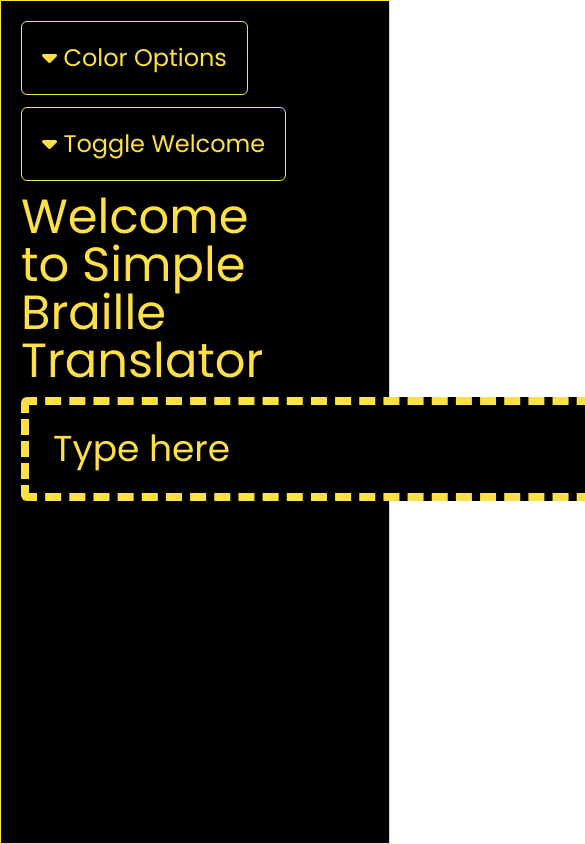
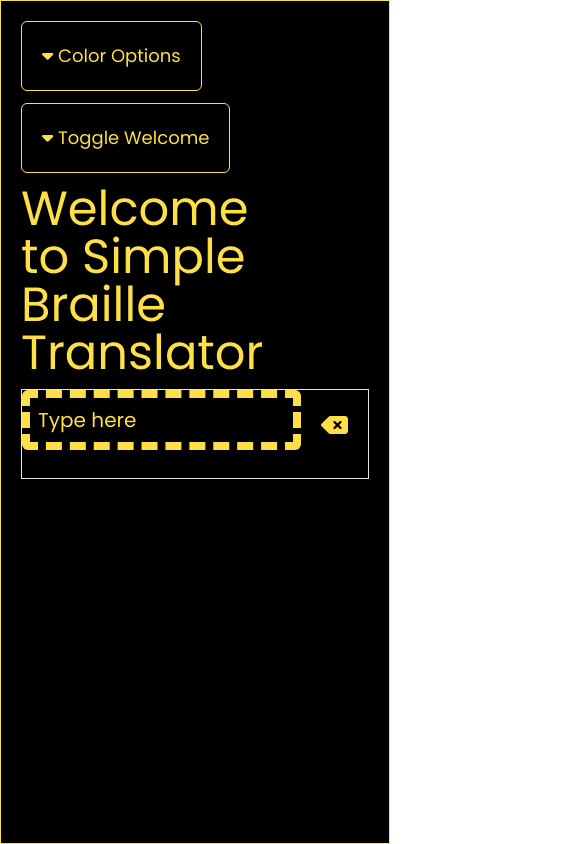
Before and after one commit to migauth/braille-translator, a Vue app: page / in a window 390 px wide. Shown: the top 844 px of the page, 585 px wide, since content can reach past the window. Built offline with nearby package versions, Linux system fonts and the light colour scheme; what tailwindcss-animated would draw is missing.

Commit message:
fit responsive design for smaller screens

```diff
--- a/src/App.vue
+++ b/src/App.vue
@@ -32,24 +32,24 @@ const buttonClass = computed(() => {
 <template>
   <main :class="siteClass">
     <!-- Toggle Button -->
-    <div>
+    <div class="flex flex-wrap">
       <button
         @click="toggleColorOptions"
         :class="buttonClass"
-        class="border border-black text-black rounded-md p-2 text-2xl mb-3 mr-3"
+        class="border border-black text-black rounded-md p-2 text-lg sm:text-2xl mb-3 mr-3"
       >
         <i class="fa-solid fa-caret-down" /> Color Options
       </button>
       <button
         @click="toggleHeader"
         :class="buttonClass"
-        class="border border-black text-black rounded-md p-2 text-2xl mb-3"
+        class="border border-black text-black rounded-md p-2 text-lg sm:text-2xl mb-3"
       >
         <i class="fa-solid fa-caret-down" /> Toggle Welcome
       </button>
     </div>
     <!-- Colour buttons -->
-    <div v-if="showColorOptions" class="z-10 flex p-0 mb-4 animate-flip-down">
+    <div v-if="showColorOptions" class="z-10 flex flex-wrap p-0 mb-4 animate-flip-down">
       <StyleButton></StyleButton>
     </div>
     <!-- Title -->
@@ -60,7 +60,7 @@ const buttonClass = computed(() => {
       Welcome to Simple Braille Translator
     </h1>
     <!-- Translator -->
-    <div class="w-3/4 h-fit">
+    <div class="w-full sm:w-3/4">
       <TranslatorInputOutput @update:query="handleQueryUpdate" />
     </div>
   </main>
--- a/src/components/TranslatorInputOutput.vue
+++ b/src/components/TranslatorInputOutput.vue
@@ -80,10 +80,10 @@ const buttonClass = computed(() => {
 </script>
 
 <template>
-  <div>
+  <div class="border w-full sm:w-3/4">
     <div class="flex">
       <form @submit.prevent>
-        <div>
+        <div class="w-full">
           <input
             id="textInput"
             type="text"
@@ -95,13 +95,13 @@ const buttonClass = computed(() => {
       </form>
       <button
         :class="buttonClass"
-        class="border-none text-4xl hover:animate-jump"
+        class="border-none text-2xl sm:text-4xl hover:animate-jump"
         @click="clearInput"
       >
         <i class="fa-solid fa-delete-left" />
       </button>
     </div>
-    <div class="w-full text-6xl p-6 overflow-auto break-words">
+    <div class="w-full text-3xl sm:text-6xl p-2 sm:p-6 overflow-auto break-words">
       <!-- <div v-if="textToBraille.length === 0">
         <p>hi</p>
         text will appear here
--- a/src/state.js
+++ b/src/state.js
@@ -10,11 +10,11 @@ export const siteStyles = ref({
 })
 
 export const inputStyles = ref({
-  width: 'w-fit',
+  width: 'w-full sm:w-3/4',
   border: 'border-8 border-dashed border-yellow-300',
   background: 'bg-black',
   rounded: 'rounded-md',
   placeholder: 'placeholder-yellow-300',
-  text: 'text-4xl',
-  padding: 'p-6'
+  text: 'text-xl sm:text-4xl',
+  padding: 'p-2 sm:p-6'
 })
```
